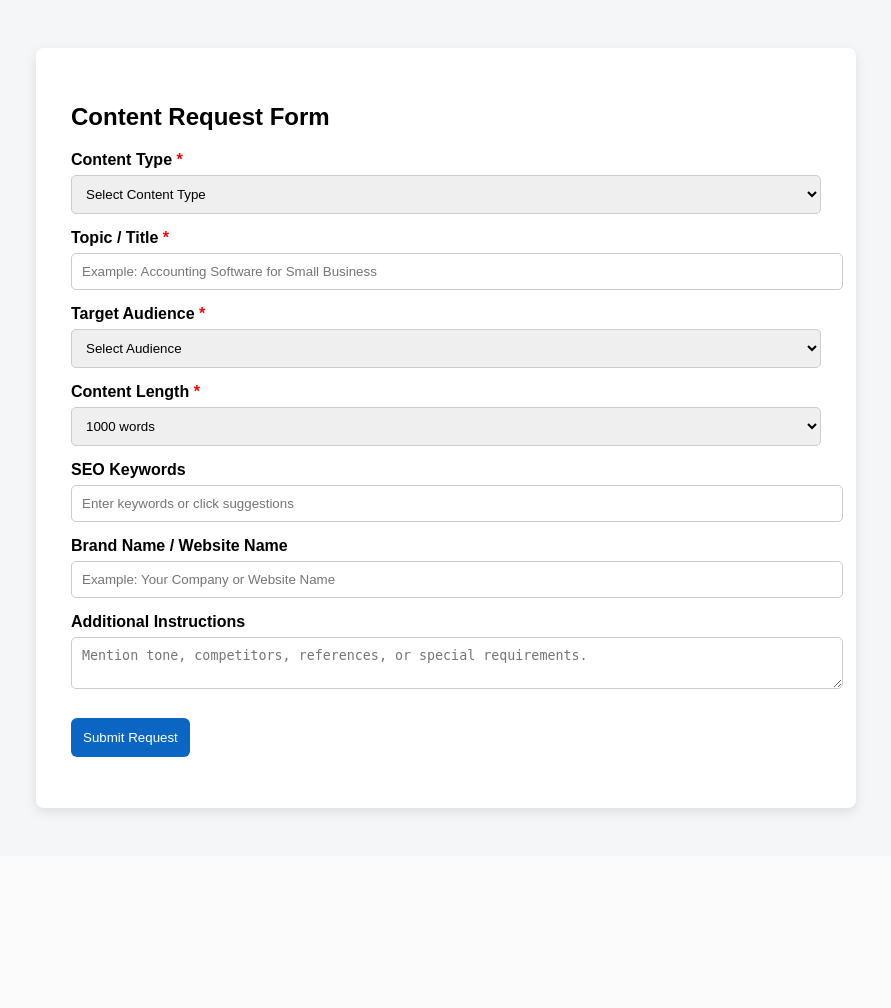
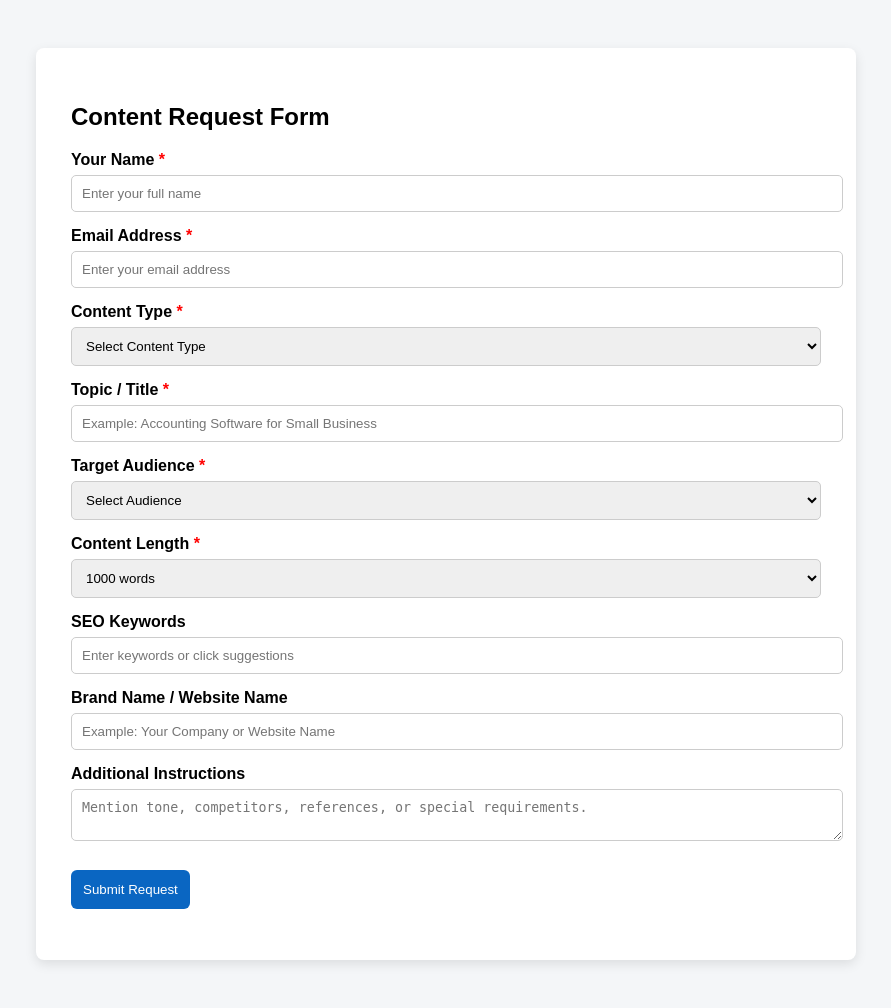
Before and after one commit to Manojg4599/blog-system-clean, a Flask app: page / in a window 1280 px wide. Shown: the whole page, without its empty margins (194-1085 px from the left). Before the commit the page ends 816 px from the top, so only its background shows below. Run offline with Flask 3, Linux system fonts and the light colour scheme; some libraries are stand-ins or nearby versions.

Commit message:
Update index.html

```diff
--- a/templates/index.html
+++ b/templates/index.html
@@ -78,6 +78,12 @@ background:#cce0ff;
 <h2>Content Request Form</h2>
 
 <form id="contentForm">
+
+<label>Your Name <span class="required">*</span></label>
+<input name="name" placeholder="Enter your full name" required>
+
+<label>Email Address <span class="required">*</span></label>
+<input name="email" type="email" placeholder="Enter your email address" required>
 
 <label>Content Type <span class="required">*</span></label>
 
```
